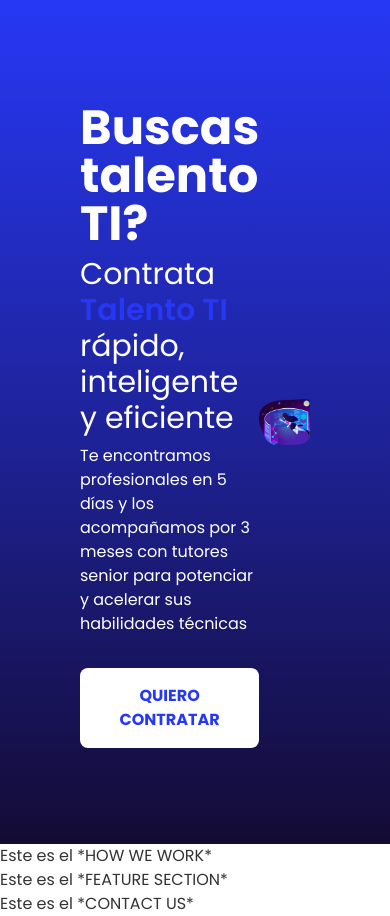
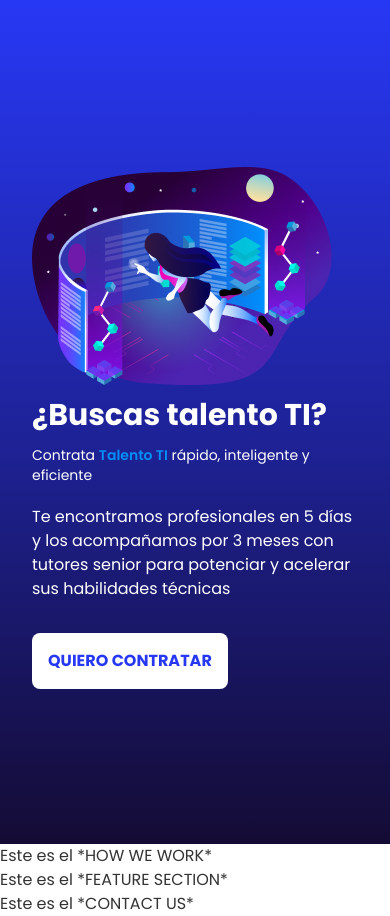
Before and after one commit to vecarope/ejemploReact, a React (Create React App) app: page / in a window 390 px wide. Built offline with nearby package versions, Linux system fonts and the light colour scheme; what tw-elements would draw is missing.

Commit message:
Add style using mobile first

```diff
--- a/src/components/Landing/LandingHero.jsx
+++ b/src/components/Landing/LandingHero.jsx
@@ -1,43 +1,42 @@
 import React from 'react';
-import coverImage from '../../assets/design/cover_image.png';
-
-
+import coverImage2 from '../../assets/design/cover_image.png';
+import coverImage from '../../assets/design/cover_image_complete.png';
 const LandingHero = () => {
   return (
     <section id="hero">
-    <div class="bg-gradient-to-b from-mid-light-blue via-mid-blue to-dark-purple min-h-screen flex justify-center items-center h-screen p-[5rem]" >
+    <div class="bg-gradient-to-b from-mid-light-blue via-mid-blue to-dark-purple min-h-screen flex justify-center items-center h-screen p-[2rem]" >
+      <div className='lg:flex '>
+        <div class="justify-center py-3 lg:hidden" >
+          <img src={coverImage} alt="MujerDev" />
+        </div>
 
         <div class="" >
-
-        <div class="text-white">
-          <h1 class="text-5xl py-2">
-            <strong>Buscas talento TI?</strong>
+          <div class="text-white ">
+            <h1 class="px-0 sm:py-2 text-3xl sm:text-5xl ">
+              <strong>¿Buscas talento TI?</strong>
             </h1>
-
-          <h2 class="text-3xl">
-            Contrata <span class="text-light-purple font-semibold">Talento TI</span> rápido, inteligente y eficiente
+            <h2 class="text-sm py-3 sm:text-3xl ">
+              Contrata <span class="text-[#008FF7] font-semibold">Talento TI</span> rápido, inteligente y eficiente
             </h2>
-          <h3 class="text-1xl py-2">
+            <h3 class="text-1xl py-2 lx:pr-64">
               Te encontramos profesionales en 5 días y los acompañamos por 3 meses con tutores senior para potenciar y acelerar sus habilidades técnicas
             </h3>
             <br />
-
-        </div>
-
-
-        <div class="">
             <button
               type="submit"
               class="rounded-lg  bg-white text-center text-mid-light-blue p-[1rem] uppercase">
               <strong>Quiero contratar</strong>
             </button>
           </div>
+        </div>
+
 
       </div>
-      <div>
-        <img src={coverImage} alt="video devsafio" />
+      <div class="hidden lg:block -mx-20 -mb-56">
+          <img src={coverImage2} alt="MujerDev" />
       </div>
     </div>
+
     </section>
 
   );
```
Also changed, not shown: src/assets/design/cover_image_complete.png (added). Lines whose indentation alone changed are shown as unchanged.
